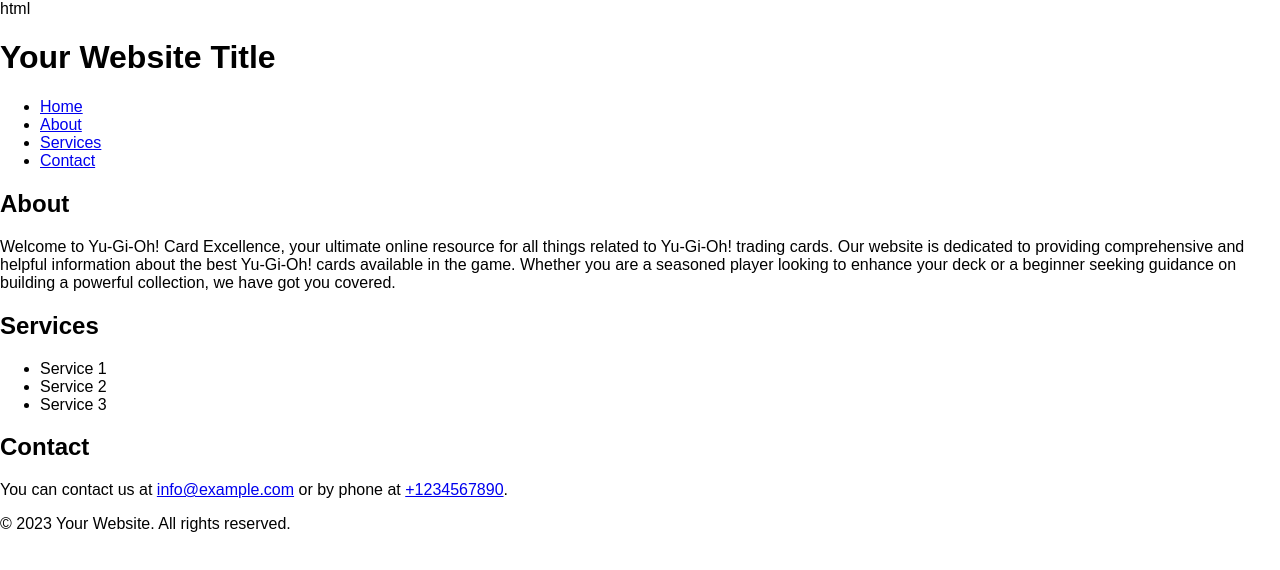
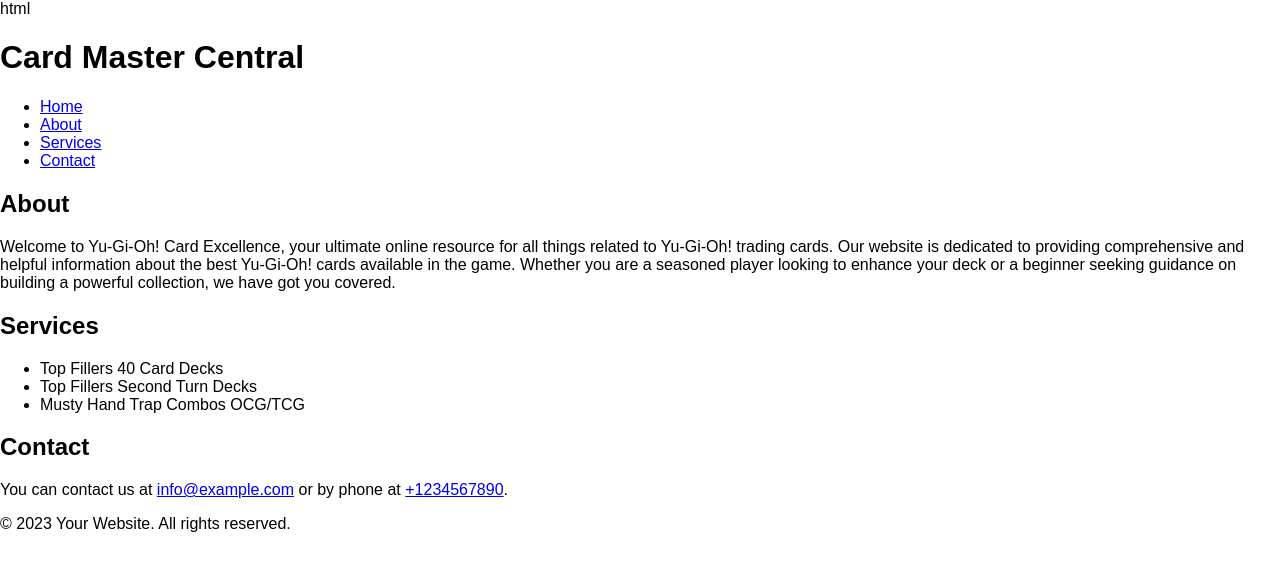
Before and after one commit to heavystorming/My-website, a plain HTML site: page index.html in a window 1280 px wide. Drawn offline with Linux system fonts and the light colour scheme.

Commit message:
Update index.html

```diff
--- a/index.html
+++ b/index.html
@@ -17,7 +17,7 @@
 </head>
 <body>
   <header>
-    <h1>Your Website Title</h1>
+    <h1>Card Master Central</h1>
     <nav>
       <ul>
         <li><a href="#">Home</a></li>
@@ -37,9 +37,9 @@
     <section>
       <h2>Services</h2>
       <ul>
-        <li>Service 1</li>
-        <li>Service 2</li>
-        <li>Service 3</li>
+        <li>Top Fillers 40 Card Decks</li>
+        <li>Top Fillers Second Turn Decks</li>
+        <li>Musty Hand Trap Combos OCG/TCG</li>
       </ul>
     </section>
 
```
